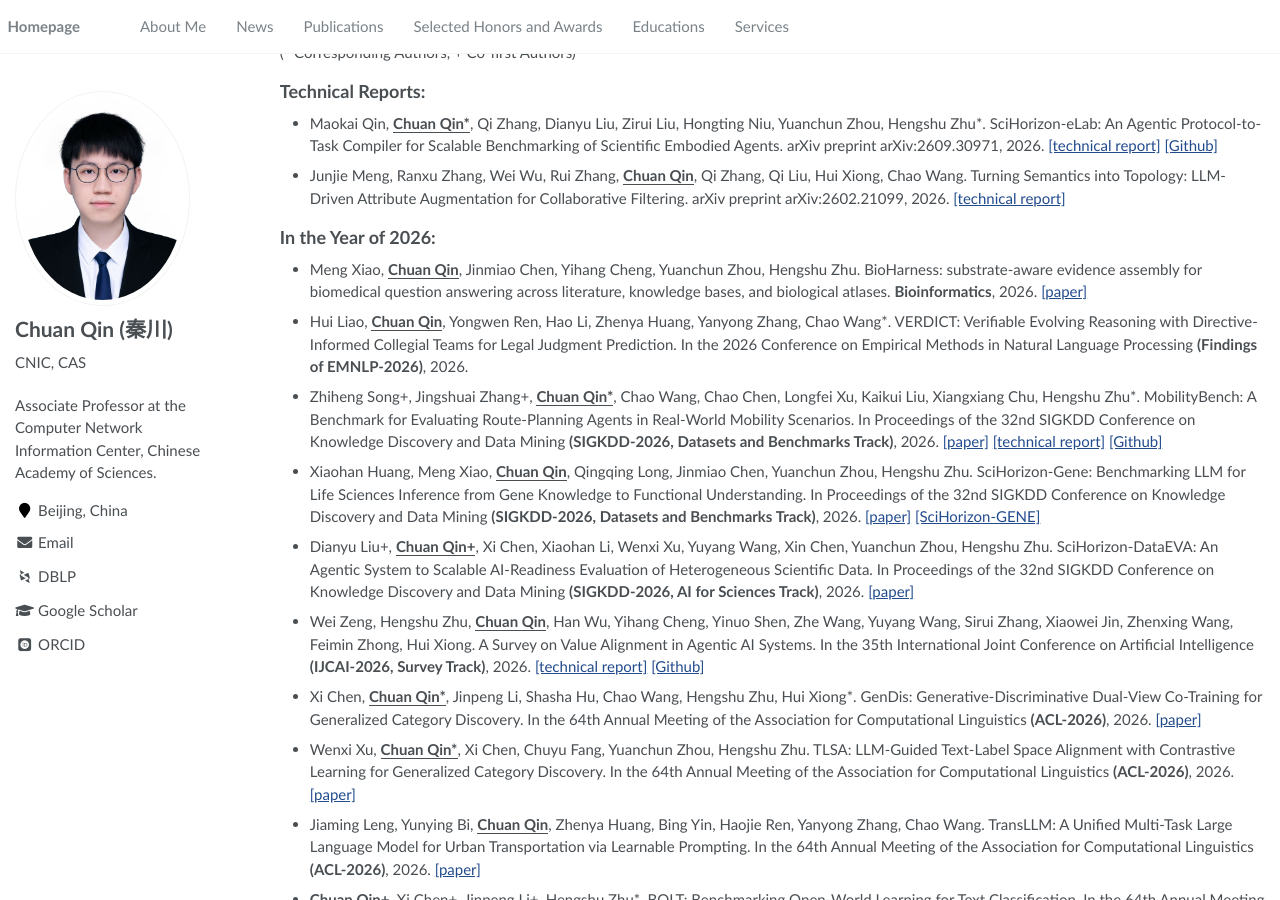
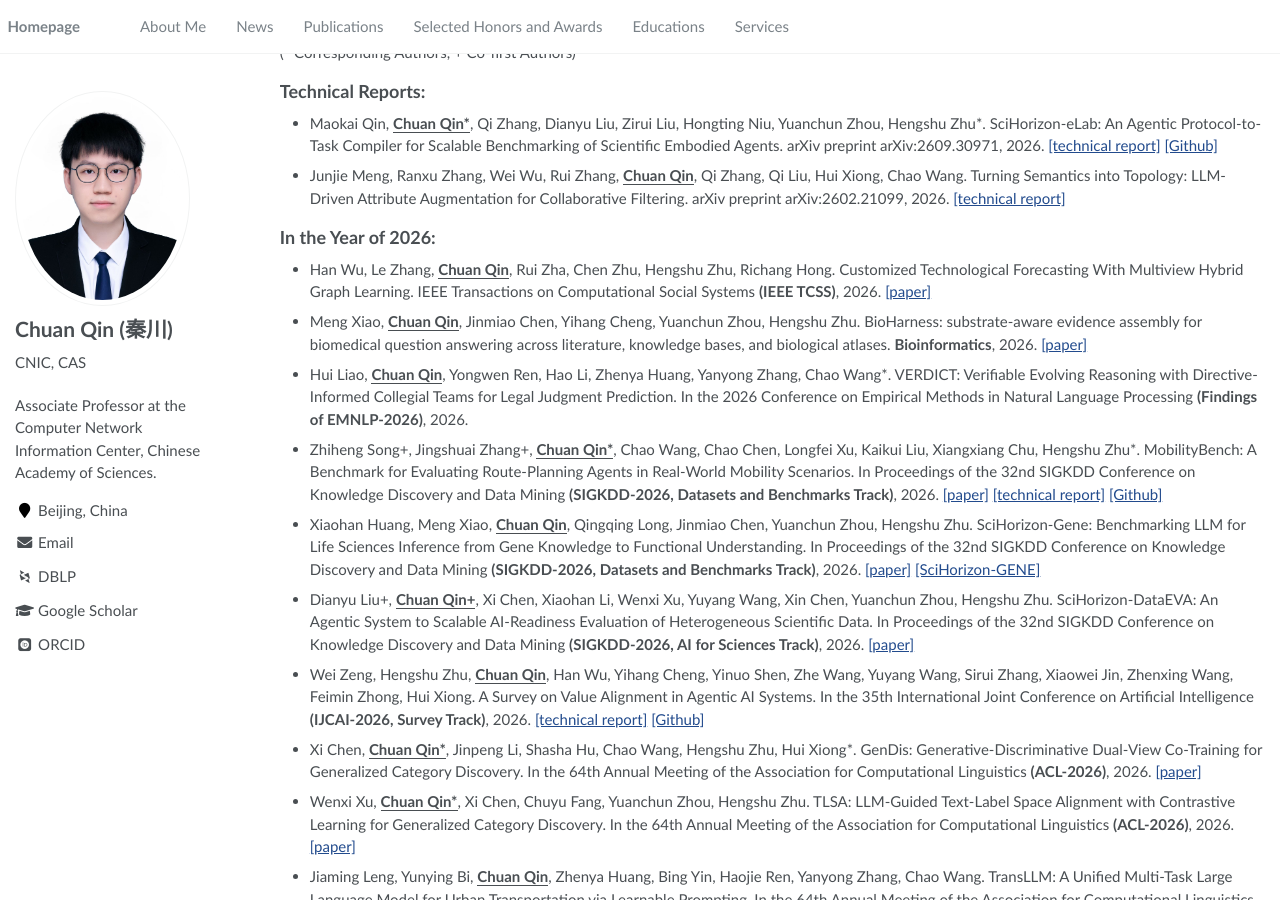
Before and after one commit to Dylan-Qin/dylan-qin.github.io, a Jekyll site: the page built from _pages/about.md, in a window 1280 px wide and 900 px high, scrolled down 1197 px. Built offline with Jekyll 4.4.1, drawn with Linux system fonts in a browser that asks for light colours; some web fonts are replaced.

Commit message:
Add technological forecasting paper to publications

```diff
--- a/_pages/about.md
+++ b/_pages/about.md
@@ -122,6 +122,8 @@ document.addEventListener('DOMContentLoaded', function() {
 
 
 ## In the Year of 2026:
+
+- Han Wu, Le Zhang, **<u>Chuan Qin</u>**, Rui Zha, Chen Zhu, Hengshu Zhu, Richang Hong. Customized Technological Forecasting With Multiview Hybrid Graph Learning. IEEE Transactions on Computational Social Systems **(IEEE TCSS)**, 2026. [[paper]](https://ieeexplore.ieee.org/document/11802625)
 
 - Meng Xiao, **<u>Chuan Qin</u>**, Jinmiao Chen, Yihang Cheng, Yuanchun Zhou, Hengshu Zhu. BioHarness: substrate-aware evidence assembly for biomedical question answering across literature, knowledge bases, and biological atlases. **Bioinformatics**, 2026. [[paper]](https://academic.oup.com/bioinformatics/article/42/11/btag795/8993779)
 
```
